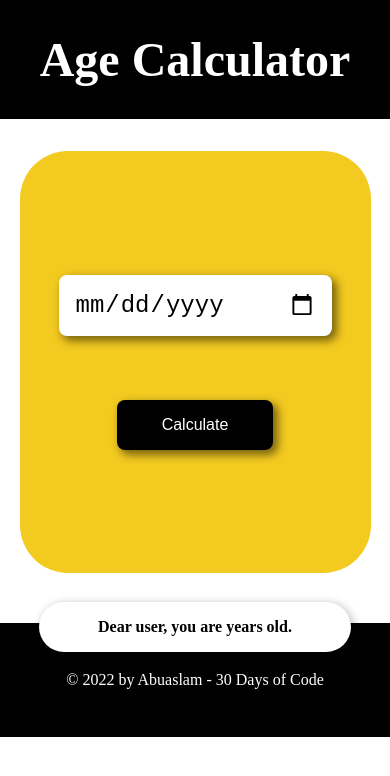
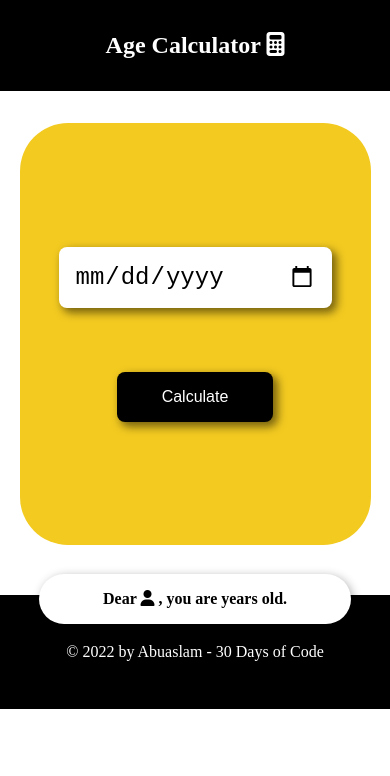
Before and after one commit to Abuaslamtech/Age-Calculator, a plain HTML site: page index.html in a window 390 px wide. Drawn offline with Linux system fonts and the light colour scheme.

Commit message:
update styles

```diff
--- a/index.html
+++ b/index.html
@@ -1,26 +1,32 @@
 <!DOCTYPE html>
 <html lang="en">
+
 <head>
   <meta charset="UTF-8" />
   <meta http-equiv="X-UA-Compatible" content="IE=edge" />
   <meta name="viewport" content="width=device-width, initial-scale=1.0" />
   <link rel="stylesheet" href="./style.css" />
+  <link rel="stylesheet" href="https://cdnjs.cloudflare.com/ajax/libs/font-awesome/6.2.1/css/all.min.css"
+    integrity="sha512-MV7K8+y+gLIBoVD59lQIYicR65iaqukzvf/nwasF0nqhPay5w/9lJmVM2hMDcnK1OnMGCdVK+iQrJ7lzPJQd1w=="
+    crossorigin="anonymous" referrerpolicy="no-referrer" />
   <script src="./app.js" defer></script>
   <title>Age Calculator</title>
 </head>
+
 <body>
   <header>
-      <h2>Age Calculator</h2>
+    <h2>Age Calculator <i class="fa-solid fa-calculator"></i></h2>
   </header>
   <main>
     <input type="date" name="dob" id="dob" />
     <button type="submit" id="calc">Calculate</button>
   </main>
   <section class="result">
-      <p>Dear user, you are <span id="age"></span> years old.</p>
+    <p>Dear <i class="fa-solid fa-user"></i> , you are <span id="age"></span> years old.</p>
   </section>
   <footer>
     <p>&copy; 2022 by Abuaslam - 30 Days of Code</p>
   </footer>
 </body>
+
 </html>
--- a/style.css
+++ b/style.css
@@ -2,6 +2,9 @@
   margin: 0;
   padding: 0;
   box-sizing: border-box;
+}
+body {
+  height: 100%;
 }
 header {
   background: #000;
@@ -64,6 +67,9 @@ footer {
     margin: auto;
     margin-top: 2rem;
   }
+  header {
+    font-size: 1rem;
+  }
   input {
     width: 70vw;
   }
```
Lines whose indentation alone changed are shown as unchanged.
